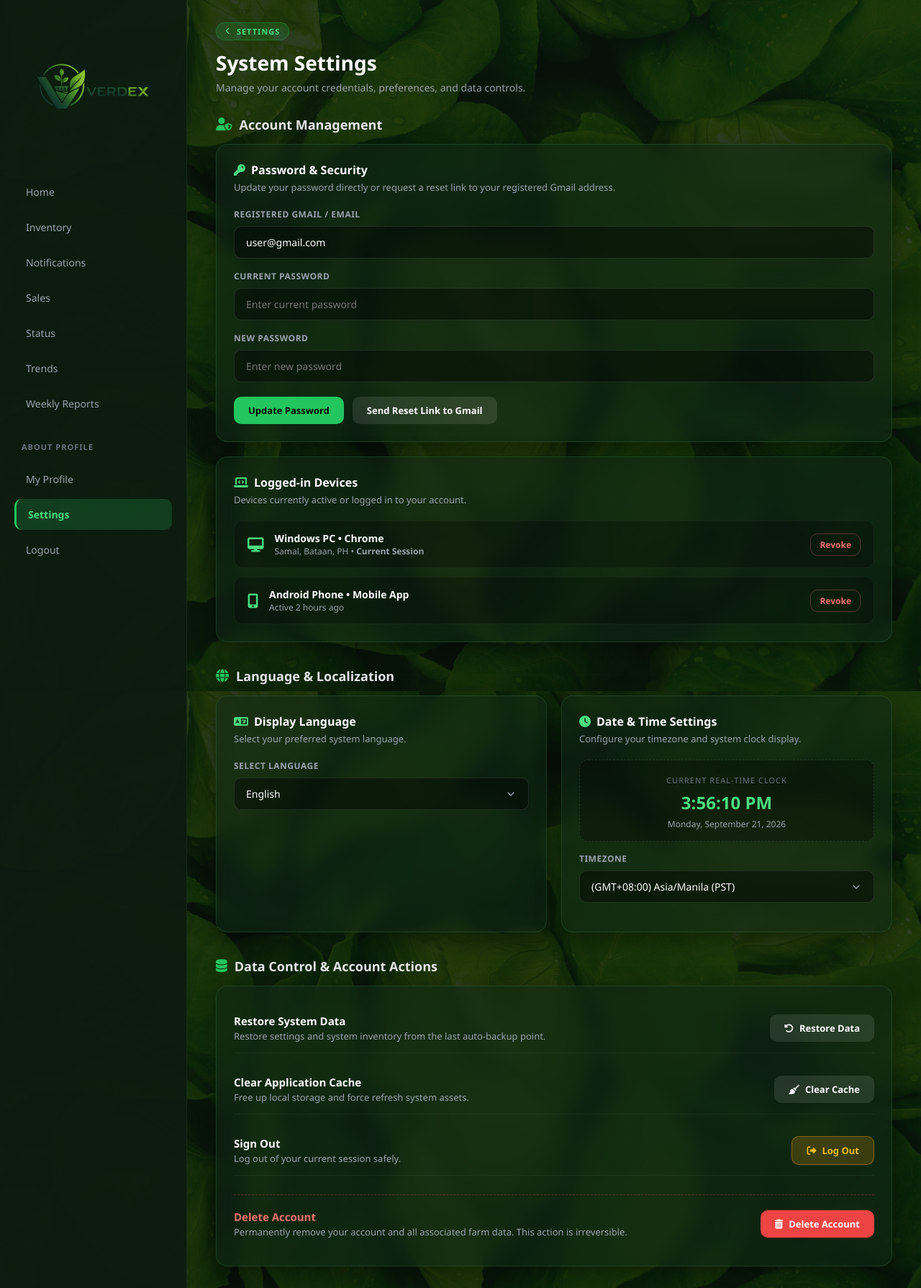
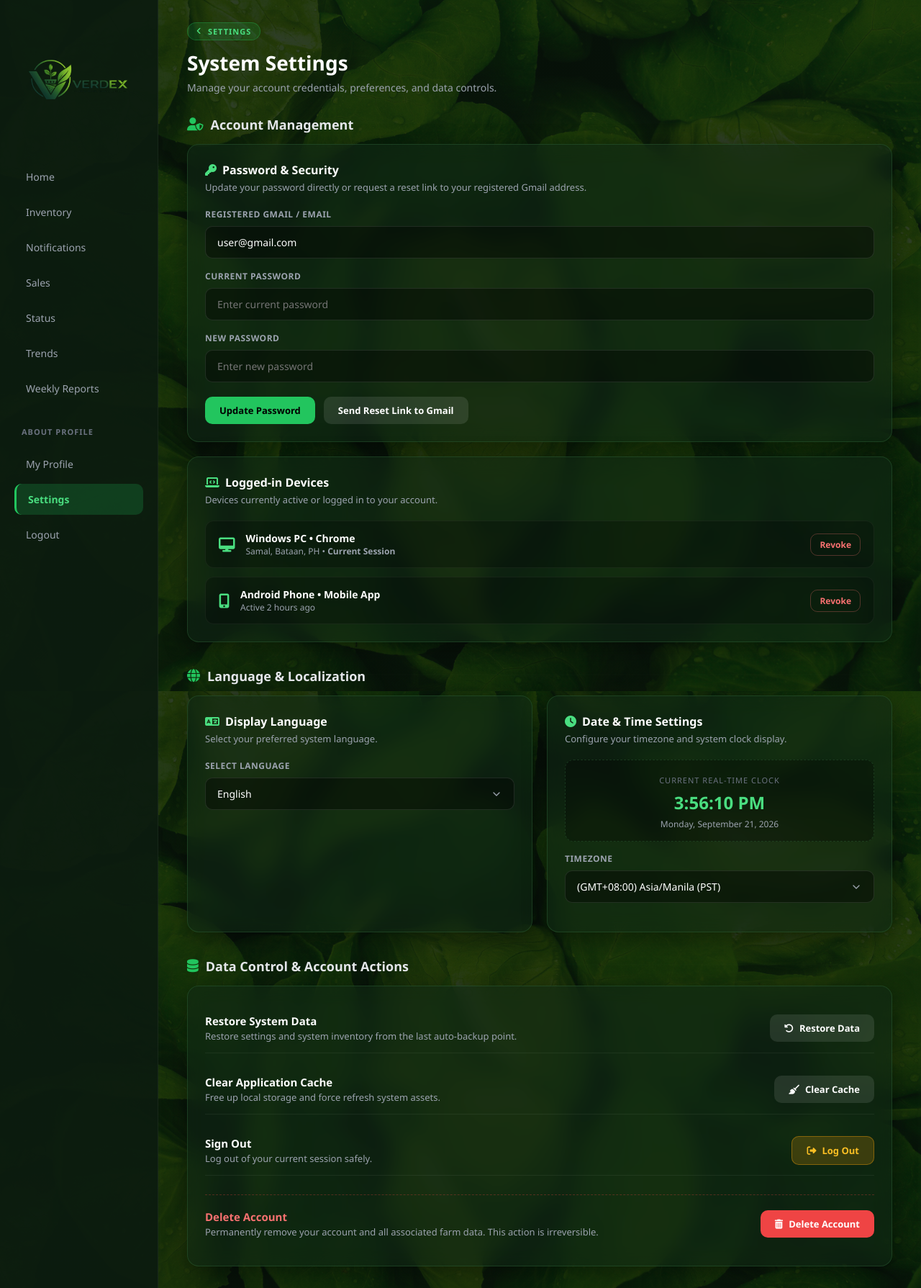
Before and after one commit to dudzzi/VerdEX, a PHP site: page /pages/settings.html in a window 1280 px wide. Shown: the whole page at 72% size. Run offline with PHP 8.4, Linux system fonts and the light colour scheme.

Commit message:
updated status

```diff
--- a/css/settings.css
+++ b/css/settings.css
@@ -39,7 +39,7 @@ body.app-body {
 
 /* Sidebar Navigation */
 .sidebar {
-    width: 260px;
+    width: 220px;
     background: var(--sidebar-bg);
     border-right: 1px solid rgba(255, 255, 255, 0.05);
     padding: 25px 20px;
--- a/pages/trends.html
+++ b/pages/trends.html
@@ -28,7 +28,7 @@
         <h4>About Profile</h4>
 
         <a href="profile.html">My Profile</a>
-        <a href="settings.php">Settings</a>
+        <a href="settings.html">Settings</a>
         <a href="logout.html">Logout</a>
 
     </div>
```
